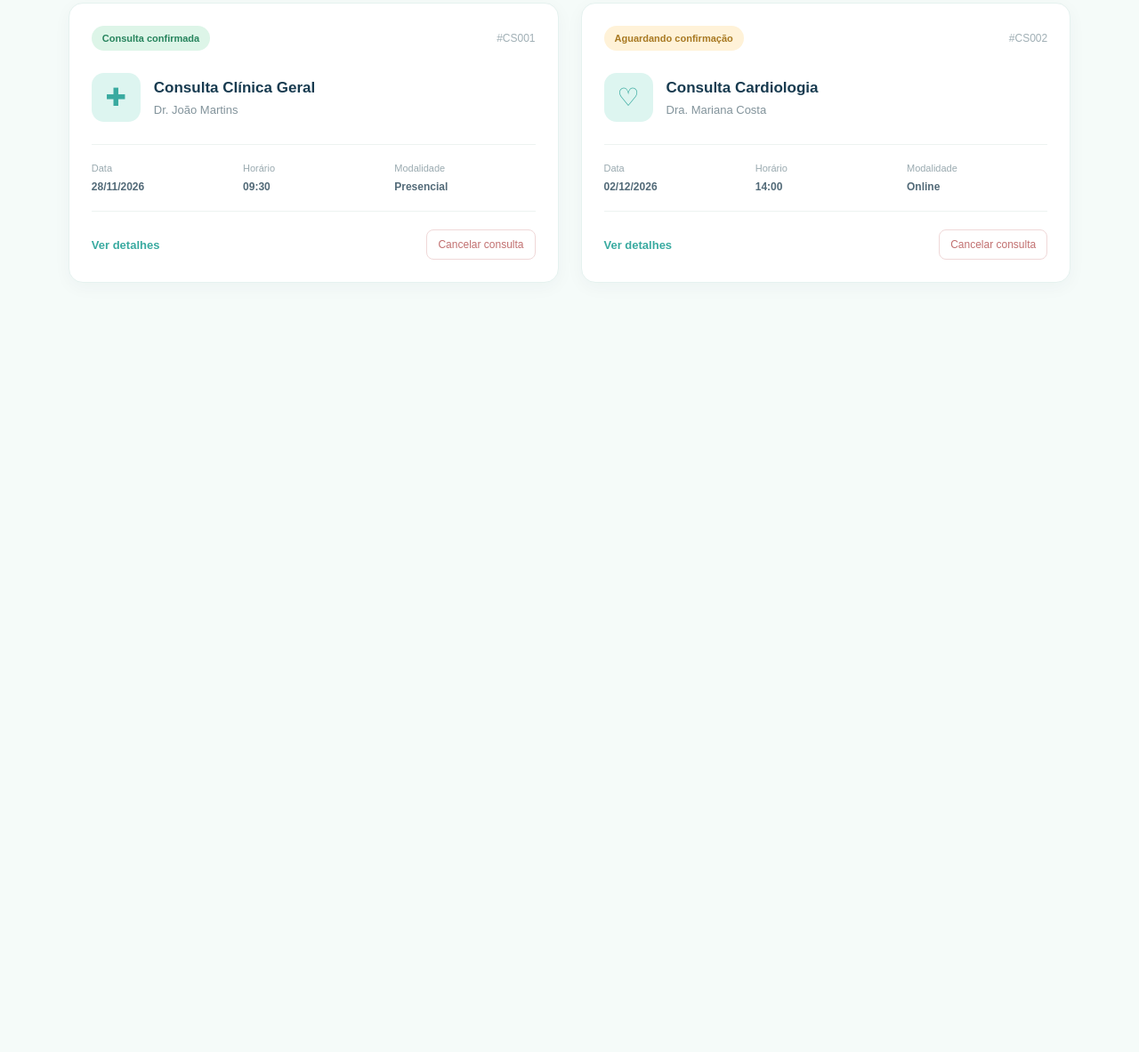
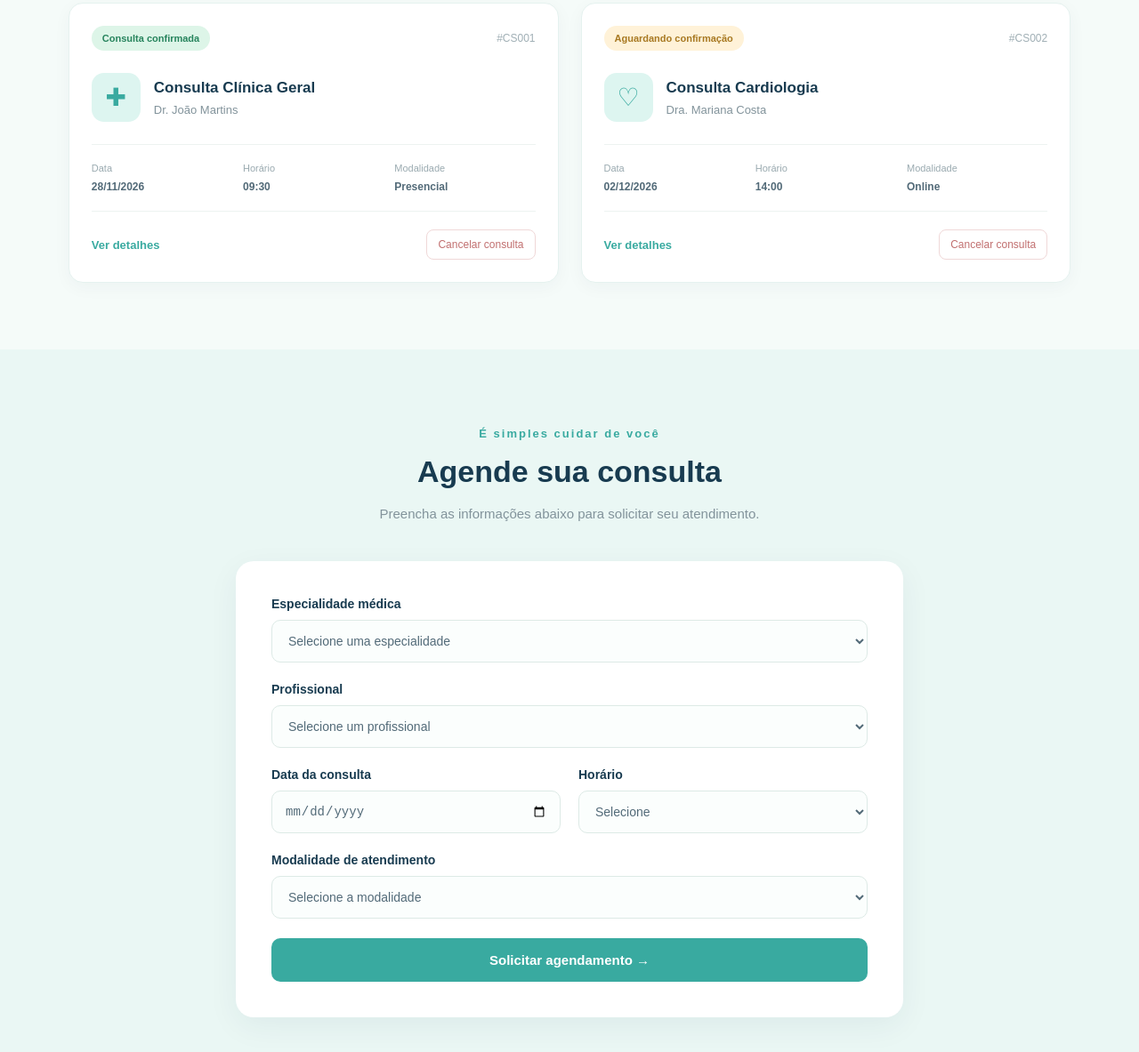
Before and after one commit to fabianocba/FINAL-IHM, a plain HTML site: page pages/figma/meusagendamentos.html in a window 1280 px wide. Shown: the part 467-1650 px from the top of the page at 89% size. Before the commit the page ends 860 px from the top, so only its background shows below. Drawn offline with Linux system fonts and the light colour scheme; files whose address does not match are found by name.

Commit message:
atualizando

```diff
--- a/pages/figma/agendamentos.css
+++ b/pages/figma/agendamentos.css
@@ -303,3 +303,108 @@ body {
         grid-template-columns: 1fr;
     }
 }
+
+.novo-agendamento {
+    padding: 85px 6%;
+    background-color: #EAF7F4;
+}
+
+.titulo-secao {
+    text-align: center;
+    max-width: 650px;
+    margin: 0 auto 40px;
+}
+
+.titulo-secao h2 {
+    color: #183B50;
+    font-size: 34px;
+    margin: 15px 0;
+}
+
+.titulo-secao p {
+    color: #82939B;
+    font-size: 15px;
+    line-height: 1.7;
+}
+
+.formulario-card {
+    max-width: 750px;
+    margin: 0 auto;
+    padding: 40px;
+    background-color: #FFFFFF;
+    border-radius: 20px;
+    box-shadow: 0 10px 35px rgba(24, 59, 80, 0.06);
+}
+
+#formAgendamento {
+    display: flex;
+    flex-direction: column;
+    gap: 22px;
+}
+
+.campo-formulario {
+    display: flex;
+    flex-direction: column;
+    gap: 10px;
+}
+
+.campo-formulario label {
+    color: #183B50;
+    font-size: 14px;
+    font-weight: bold;
+}
+
+.campo-formulario input,
+.campo-formulario select {
+    width: 100%;
+    padding: 14px;
+    border: 1px solid #DDEAE6;
+    border-radius: 10px;
+    background-color: #FBFEFD;
+    color: #526A78;
+    font-size: 14px;
+    outline: none;
+}
+
+.campo-formulario input:focus,
+.campo-formulario select:focus {
+    border-color: #39AAA0;
+    box-shadow: 0 0 0 3px rgba(57, 170, 160, 0.10);
+}
+
+.campos-linha {
+    display: grid;
+    grid-template-columns: 1fr 1fr;
+    gap: 20px;
+}
+
+.botao-enviar {
+    width: 100%;
+    padding: 16px;
+    border: none;
+    border-radius: 10px;
+    background-color: #39AAA0;
+    color: #FFFFFF;
+    font-size: 15px;
+    font-weight: bold;
+    cursor: pointer;
+    transition: 0.3s;
+}
+
+.botao-enviar:hover {
+    background-color: #288C84;
+}
+
+@media (max-width: 600px) {
+    .formulario-card {
+        padding: 25px 18px;
+    }
+
+    .campos-linha {
+        grid-template-columns: 1fr;
+    }
+
+    .titulo-secao h2 {
+        font-size: 27px;
+    }
+}
--- a/pages/figma/meusagendamentos.html
+++ b/pages/figma/meusagendamentos.html
@@ -155,6 +155,88 @@
 
     </section>
 
+<section class="novo-agendamento" id="novo-agendamento">
+
+    <div class="container">
+
+        <div class="titulo-secao">
+            <span class="subtitulo">É simples cuidar de você</span>
+            <h2>Agende sua consulta</h2>
+            <p>Preencha as informações abaixo para solicitar seu atendimento.</p>
+        </div>
+
+        <div class="formulario-card">
+
+            <form id="formAgendamento">
+
+                <div class="campo-formulario">
+                    <label for="especialidade">Especialidade médica</label>
+
+                    <select id="especialidade" required>
+                        <option value="">Selecione uma especialidade</option>
+                        <option value="Clínica Geral">Clínica Geral</option>
+                        <option value="Cardiologia">Cardiologia</option>
+                        <option value="Dermatologia">Dermatologia</option>
+                        <option value="Ginecologia">Ginecologia</option>
+                        <option value="Pediatria">Pediatria</option>
+                    </select>
+                </div>
+
+                <div class="campo-formulario">
+                    <label for="profissional">Profissional</label>
+
+                    <select id="profissional" required>
+                        <option value="">Selecione um profissional</option>
+                        <option value="Dr. João Martins">Dr. João Martins</option>
+                        <option value="Dra. Mariana Costa">Dra. Mariana Costa</option>
+                        <option value="Dra. Ana Oliveira">Dra. Ana Oliveira</option>
+                    </select>
+                </div>
+
+                <div class="campos-linha">
+
+                    <div class="campo-formulario">
+                        <label for="data">Data da consulta</label>
+                        <input type="date" id="data" required>
+                    </div>
+
+                    <div class="campo-formulario">
+                        <label for="horario">Horário</label>
+                        <select id="horario" required>
+                            <option value="">Selecione</option>
+                            <option value="08:00">08:00</option>
+                            <option value="09:00">09:00</option>
+                            <option value="10:00">10:00</option>
+                            <option value="14:00">14:00</option>
+                            <option value="15:00">15:00</option>
+                            <option value="16:00">16:00</option>
+                        </select>
+                    </div>
+
+                </div>
+
+                <div class="campo-formulario">
+                    <label for="modalidade">Modalidade de atendimento</label>
+
+                    <select id="modalidade" required>
+                        <option value="">Selecione a modalidade</option>
+                        <option value="Presencial">Presencial</option>
+                        <option value="Online">Online</option>
+                    </select>
+                </div>
+
+                <button type="submit" class="botao-enviar">
+                    Solicitar agendamento →
+                </button>
+
+            </form>
+
+        </div>
+
+    </div>
+
+</section>
+
 </main>
 
     <footer>
```
